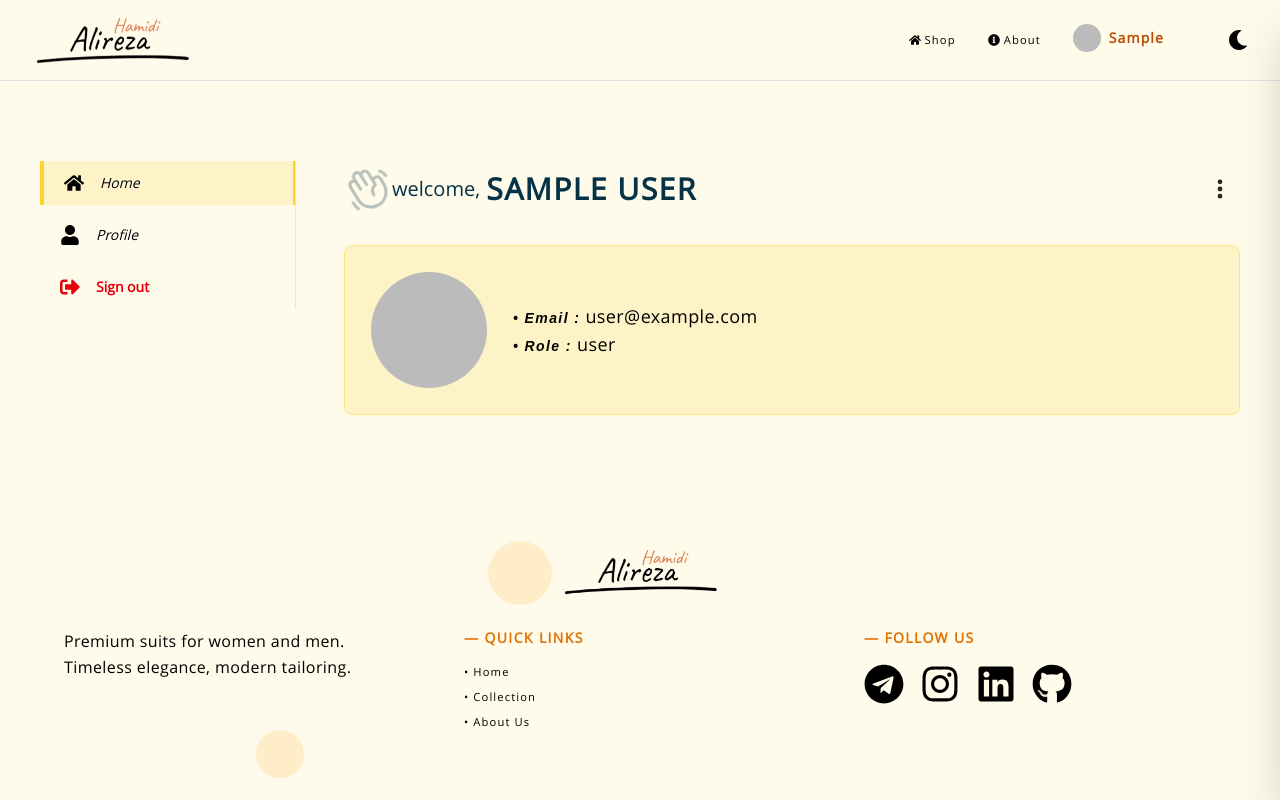
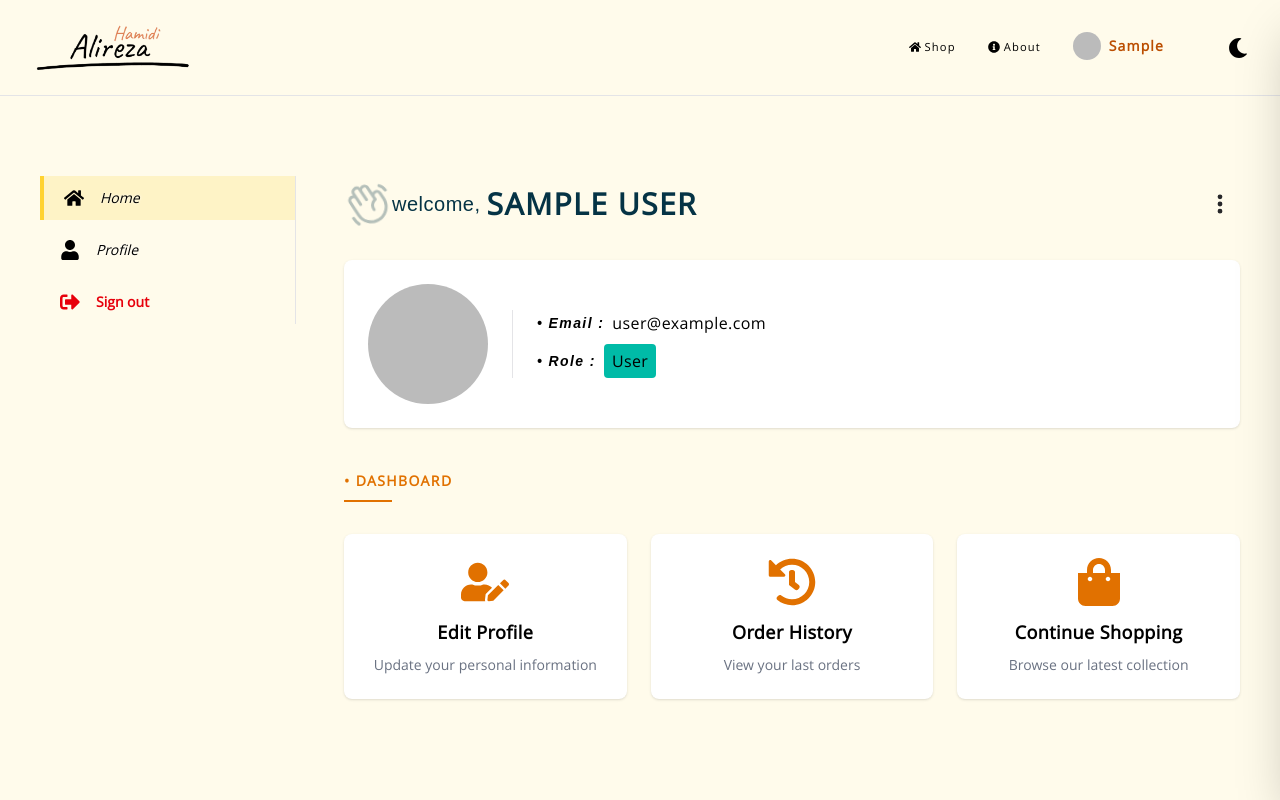
Before and after one commit to Alireza-Hamidi2001/suit-shop, a Next.js app: page /account in a window 1280 px wide. Shown: the top 800 px of the page. Built offline with nearby package versions, Linux system fonts and the light colour scheme; no server answers; the database is empty; sample sign-in values are in the browser's storage; a web font is replaced by a local one.

Commit message:
add some ui feature such as charts , carts to dashboard

```diff
--- /dev/null
+++ b/app/_components/AdminDashboard.jsx
@@ -0,0 +1,176 @@
+// components/AdminDashboard.jsx
+"use client";
+
+import { getSuits } from "@/lib/data-service";
+import {
+    PieChart,
+    Pie,
+    Cell,
+    BarChart,
+    Bar,
+    XAxis,
+    YAxis,
+    CartesianGrid,
+    Tooltip,
+    Legend,
+    ResponsiveContainer,
+} from "recharts";
+import { useEffect, useState } from "react";
+
+function AdminDashboard() {
+    const [suits, setSuits] = useState([]);
+    const [loading, setLoading] = useState(true);
+
+    useEffect(() => {
+        const loadSuits = async () => {
+            const data = await getSuits();
+            setSuits(data);
+            setLoading(false);
+        };
+        loadSuits();
+    }, []);
+
+    if (loading) {
+        return (
+            <div className="flex justify-center items-center py-20">
+                <div className="spinner"></div>
+            </div>
+        );
+    }
+
+    const categoryCount = {};
+    suits.forEach((suit) => {
+        const cat = suit.category;
+        categoryCount[cat] = (categoryCount[cat] || 0) + 1;
+    });
+
+    const pieData = Object.keys(categoryCount).map((key) => ({
+        name: key === "male" ? "Men" : key === "female" ? "Women" : key,
+        value: categoryCount[key],
+    }));
+
+    const COLORS = ["#97c7c7", "#80d6d6", "#00a6a6", "#007a7a", "#004d4d"];
+
+    // آماده‌سازی داده‌ها برای نمودار میله‌ای (قیمت محصولات)
+    const barData = suits.slice(0, 10).map((suit) => ({
+        name:
+            suit.name.length > 20 ? suit.name.slice(0, 20) + "..." : suit.name,
+        price: suit.price,
+        discount: suit.discount,
+    }));
+
+    // آمار کلی
+    const totalProducts = suits.length;
+    const totalValue = suits.reduce((sum, s) => sum + s.price, 0).toFixed(0);
+    const avgPrice = (totalValue / totalProducts).toFixed(0);
+    const discountedProducts = suits.filter((s) => s.discount > 0).length;
+
+    return (
+        <div>
+            <div className="inline-block mb-8">
+                <span className="subHeading">&bull; Admin dashboard</span>
+                <div className="w-12 h-0.5 bg-amber-600 mt-2"></div>
+            </div>
+
+            {/* Cart */}
+            <div className="grid grid-cols-1 sm:grid-cols-2 md:grid-cols-4 gap-4 mb-8">
+                <div className="bg-white dark:bg-zinc-900 p-4 rounded-lg shadow text-center">
+                    <p className="font-comic text-2xl font-bold text-amber-600">
+                        {totalProducts}
+                    </p>
+                    <p className="paragraph mb-0">Total Products</p>
+                </div>
+                <div className="bg-white dark:bg-zinc-900 p-4 rounded-lg shadow text-center">
+                    <p className="font-comic text-2xl font-bold text-amber-600">
+                        ${totalValue}
+                    </p>
+                    <p className="paragraph mb-0">Total Value</p>
+                </div>
+                <div className="bg-white dark:bg-zinc-900 p-4 rounded-lg shadow text-center">
+                    <p className="font-comic text-2xl font-bold text-amber-600">
+                        ${avgPrice}
+                    </p>
+                    <p className="paragraph mb-0">Average Price</p>
+                </div>
+                <div className="bg-white dark:bg-zinc-900 p-4 rounded-lg shadow text-center">
+                    <p className="font-comic text-2xl font-bold text-amber-600">
+                        {discountedProducts}
+                    </p>
+                    <p className="paragraph mb-0">Discounted Products</p>
+                </div>
+            </div>
+
+            <div className="grid grid-cols-1 lg:grid-cols-2 gap-8">
+                <div className="bg-white dark:bg-zinc-900 p-4 rounded-lg shadow">
+                    <h4 className="paragraph mb-0 text-center">
+                        Products by Category
+                    </h4>
+                    <ResponsiveContainer
+                        width="100%"
+                        height={300}
+                    >
+                        <PieChart>
+                            <Pie
+                                data={pieData}
+                                cx="50%"
+                                cy="50%"
+                                labelLine={false}
+                                label={({ name, percent }) =>
+                                    `${name}: ${(percent * 100).toFixed(0)}%`
+                                }
+                                outerRadius={100}
+                                fill="#8884d8"
+                                dataKey="value"
+                            >
+                                {pieData.map((entry, index) => (
+                                    <Cell
+                                        key={`cell-${index}`}
+                                        fill={COLORS[index % COLORS.length]}
+                                    />
+                                ))}
+                            </Pie>
+                            <Tooltip />
+                        </PieChart>
+                    </ResponsiveContainer>
+                </div>
+
+                {/* نمودار میله‌ای - قیمت محصولات */}
+                <div className="bg-white dark:bg-zinc-900 p-4 rounded-lg shadow">
+                    <h4 className="paragraph mb-8 text-center">
+                        Top Products by Price
+                    </h4>
+                    <ResponsiveContainer
+                        width="100%"
+                        height={300}
+                    >
+                        <BarChart data={barData}>
+                            <CartesianGrid strokeDasharray="3 3" />
+                            <XAxis
+                                dataKey="name"
+                                angle={-45}
+                                textAnchor="end"
+                                height={80}
+                                fontSize={10}
+                            />
+                            <YAxis />
+                            <Tooltip />
+                            <Legend />
+                            <Bar
+                                dataKey="price"
+                                fill="#004d4d"
+                                name="Price ($)"
+                                />
+                            <Bar
+                                dataKey="discount"
+                                fill="#00a6a6"
+                                name="Discount (%)"
+                            />
+                        </BarChart>
+                    </ResponsiveContainer>
+                </div>
+            </div>
+        </div>
+    );
+}
+
+export default AdminDashboard;
--- a/app/_components/Header.jsx
+++ b/app/_components/Header.jsx
@@ -3,11 +3,9 @@ import Navigation from "./Navigation";
 
 function Header() {
     return (
-        <header className="border-b border-zinc-200 dark:border-zinc-800">
-            <div className="h-[8vh] sm:h-[10vh] flex justify-between items-center px-3 py-1 md:px-6 md:py-2 lg:px-8 lg:py-3">
-                <Logo />
-                <Navigation />
-            </div>
+        <header className="h-[10vh] sm:h-[12vh] flex justify-between items-center border-b border-zinc-200 dark:border-zinc-800 px-3 py-1 md:px-6 md:py-2 lg:px-8 lg:py-3">
+            <Logo />
+            <Navigation />
         </header>
     );
 }
--- a/app/_components/SideNavigation.jsx
+++ b/app/_components/SideNavigation.jsx
@@ -1,5 +1,11 @@
 "use client";
-import { FaHome, FaShoppingCart, FaUser, FaUserShield } from "react-icons/fa";
+import {
+    FaHome,
+    FaShoppingCart,
+    FaUser,
+    FaUserShield,
+    FaShoppingBag,
+} from "react-icons/fa";
 import SignOutButton from "./SignOutButton";
 import Link from "next/link";
 import { usePathname } from "next/navigation";
@@ -35,7 +41,7 @@ function SideNavigation({ user, isNextAuthUser = false }) {
                             text-black dark:text-gray-100 hover:bg-amber-100 italic dark:hover:bg-zinc-800
                             ${
                                 pathName === link.href
-                                    ? "border-r-2 sm:border-l-4  border-amber-300 dark:border-zinc-700 bg-amber-100 dark:bg-zinc-800"
+                                    ? "border-r-2 sm:border-r-0 sm:border-l-4  border-amber-300 dark:border-zinc-700 bg-amber-100 dark:bg-zinc-800"
                                     : ""
                             }`}
                             href={link.href}
@@ -53,7 +59,7 @@ function SideNavigation({ user, isNextAuthUser = false }) {
                             text-black dark:text-gray-100 hover:bg-amber-100 italic dark:hover:bg-zinc-800
                             ${
                                 pathName === "/account/management"
-                                    ? "border-l-4 border-amber-300 dark:border-zinc-700 bg-amber-100 dark:bg-zinc-800"
+                                    ? "border-r-2 sm:border-r-0 border-l-4 border-amber-300 dark:border-zinc-700 bg-amber-100 dark:bg-zinc-800"
                                     : ""
                             }`}
                             href="/account/management"
@@ -69,13 +75,13 @@ function SideNavigation({ user, isNextAuthUser = false }) {
                             className={`p-2 md:py-3 md:px-5 transition-colors flex items-center gap-4 text-shadow-[0px_0px_3px] text-shadow-white dark:text-shadow-[1px_1px_7px] dark:text-shadow-black
                             text-black dark:text-gray-100 hover:bg-amber-100 italic dark:hover:bg-zinc-800
                             ${
-                                pathName === "/account/order"
+                                pathName === "/account/orders"
                                     ? "border-l-4 border-amber-300 dark:border-zinc-700 bg-amber-100 dark:bg-zinc-800"
                                     : ""
                             }`}
-                            href="/account/order"
+                            href="/account/orders"
                         >
-                            <FaUserShield className="h-8 w-8 md:h-5 md:w-5 text-black dark:text-gray-100 hover:text-blue-800 italic dark:hover:text-cyan-500" />
+                            <FaShoppingBag className="h-8 w-8 md:h-5 md:w-5 text-black dark:text-gray-100 hover:text-blue-800 italic dark:hover:text-cyan-500" />
                             <p className="hidden sm:block">Your orders</p>
                         </Link>
                     </li>
--- /dev/null
+++ b/app/_components/UserDashboard.jsx
@@ -0,0 +1,57 @@
+// components/UserDashboard.jsx
+import Link from "next/link";
+import { FaShoppingBag, FaUserEdit, FaHistory } from "react-icons/fa";
+
+function UserDashboard({ user }) {
+    return (
+        <div>
+            <div className="inline-block mb-8">
+                <span className="subHeading">&bull; dashboard</span>
+                <div className="w-12 h-0.5 bg-amber-600 mt-2"></div>
+            </div>
+
+            <div className="grid grid-cols-1 md:grid-cols-3 gap-6">
+                <Link
+                    href="/account/profile"
+                    className="bg-white dark:bg-zinc-900 p-6 rounded-lg shadow text-center hover:shadow-lg transition-shadow"
+                >
+                    <FaUserEdit className="w-12 h-12 mx-auto text-amber-600 mb-3" />
+                    <h4 className="paragraph mb-0 font-semibold text-lg">
+                        Edit Profile
+                    </h4>
+                    <p className="text-sm text-gray-500 mt-2">
+                        Update your personal information
+                    </p>
+                </Link>
+
+                <Link
+                    href="/account/orders"
+                    className="bg-white dark:bg-zinc-900 p-6 rounded-lg shadow text-center hover:shadow-lg transition-shadow"
+                >
+                    <FaHistory className="w-12 h-12 mx-auto text-amber-600 mb-3" />
+                    <h4 className="paragraph mb-0 font-semibold text-lg">
+                        Order History
+                    </h4>
+                    <p className="text-sm text-gray-500 mt-2">
+                        View your last orders
+                    </p>
+                </Link>
+
+                <Link
+                    href="/collection"
+                    className="bg-white dark:bg-zinc-900 p-6 rounded-lg shadow text-center hover:shadow-lg transition-shadow"
+                >
+                    <FaShoppingBag className="w-12 h-12 mx-auto text-amber-600 mb-3" />
+                    <h4 className="paragraph mb-0 font-semibold text-lg">
+                        Continue Shopping
+                    </h4>
+                    <p className="text-sm text-gray-500 mt-2">
+                        Browse our latest collection
+                    </p>
+                </Link>
+            </div>
+        </div>
+    );
+}
+
+export default UserDashboard;
--- a/app/account/page.jsx
+++ b/app/account/page.jsx
@@ -4,7 +4,8 @@ import { redirect } from "next/navigation";
 import { PiHandWaving } from "react-icons/pi";
 import Image from "next/image";
 import DeleteMenu from "../_components/DeleteMenu";
-import SignOutButton from "../_components/SignOutButton"; // ✅ اضافه کن
+import UserDashboard from "../_components/UserDashboard";
+import AdminDashboard from "../_components/AdminDashboard";
 
 export const metadata = {
     title: "Account",
@@ -22,14 +23,13 @@ export default async function AccountPage() {
         redirect("/login");
     }
 
-    // آواتار: اگه از NextAuth اومده باشه از user.image استفاده کن
     const avatar = isNextAuthUser ? user.image : user.avatar || "/user.png";
 
     return (
-        <div>
+        <div className="">
             <header className="flex justify-between items-center mb-7">
                 <h2 className="flex gap-1.5 justify-start items-center font-semibold text-3xl text-cyan-950 uppercase tracking-wider dark:text-cyan-50 ">
-                    <p className="flex items-center font-light text-xl tracking-normal lowercase">
+                    <p className="font-comic flex items-center font-light text-xl tracking-wide lowercase">
                         <span className="opacity-30 relative">
                             <PiHandWaving className="w-12 h-12 shakeHand" />
                         </span>
@@ -39,39 +39,48 @@ export default async function AccountPage() {
                 </h2>
                 <div className="flex items-center gap-4">
                     <DeleteMenu />
-                    {/* <SignOutButton isNextAuthUser={isNextAuthUser} /> */}
                 </div>
             </header>
 
-            {/* نمایش اطلاعات کاربر */}
-            <div className="mt-8 p-6 bg-amber-100 dark:bg-zinc-800 border border-amber-200 dark:border-zinc-700 rounded-lg">
+            <div className="mt-8 p-6 bg-white dark:bg-zinc-900 shadow rounded-lg">
                 <div className="flex items-center gap-6">
                     {avatar && (
-                        <div className="relative w-30 h-30">
+                        <div className="relative w-30 h-30 flex items-center">
                             <Image
                                 src={avatar}
                                 alt={user.name}
                                 fill
-                                className="object-cover object-top rounded-full border-2 border-accent-500"
+                                className="object-cover rounded-full"
                             />
                         </div>
                     )}
-                    <div className="paragraph m-0">
-                        <p className="text-lg">
-                            <span className="font-semibold italic font-comic tracking-widest text-sm">
+                    <div className="paragraph m-0 grid gap-2 pl-6 border-l border-zinc-200 dark:border-zinc-800">
+                        <p className="text-lg flex gap-2 items-center">
+                            <p className="font-semibold italic font-comic tracking-widest text-sm">
                                 &bull; Email :
-                            </span>{" "}
-                            {user.email}
+                            </p>{" "}
+                            <p className="paragraph mb-0">{user.email}</p>
                         </p>
-                        <p className="text-lg">
-                            <span className="font-semibold italic font-comic tracking-widest text-sm">
+                        <p className="text-lg flex gap-2 items-center">
+                            <p className="font-semibold italic font-comic tracking-widest text-sm">
                                 &bull; Role :
-                            </span>{" "}
-                            {user.role || "user"}
+                            </p>{" "}
+                            <p className="py-1 px-2 bg-teal-500 dark:bg-teal-800 dark:text-white capitalize rounded-sm paragraph mb-0">
+                                {user.role || "user"}
+                            </p>
                         </p>
                     </div>
                 </div>
             </div>
+
+            {/* ✅ بخش متفاوت برای ادمین و کاربر معمولی */}
+            <div className="mt-10">
+                {user.role === "admin" ? (
+                    <AdminDashboard />
+                ) : (
+                    <UserDashboard user={user} />
+                )}
+            </div>
         </div>
     );
 }
--- a/package.json
+++ b/package.json
@@ -19,7 +19,8 @@
         "react-dom": "19.2.1",
         "react-hot-toast": "^2.6.0",
         "react-icons": "^5.6.0",
-        "react-spinners": "^0.17.0"
+        "react-spinners": "^0.17.0",
+        "recharts": "^3.8.1"
     },
     "devDependencies": {
         "@tailwindcss/postcss": "^4",
```
Also changed, not shown: app/account/orders/page.js (renamed from app/account/order/page.js), 1 other file (tests, documents, lock files or other folders).
